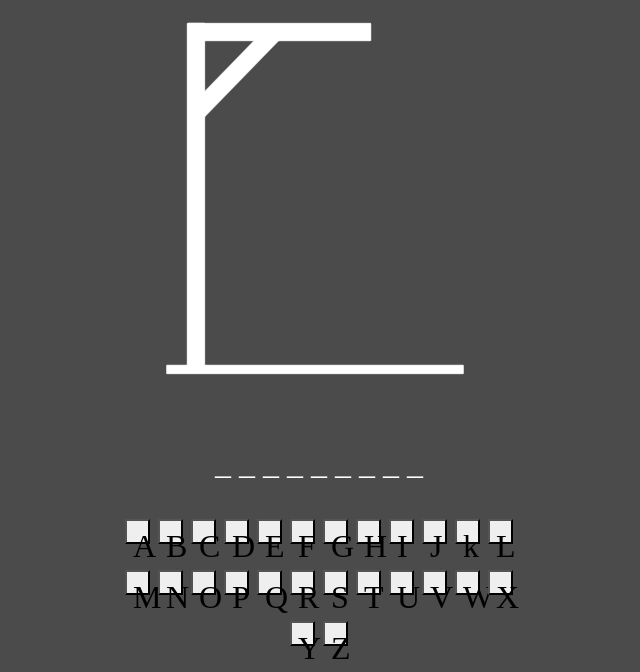
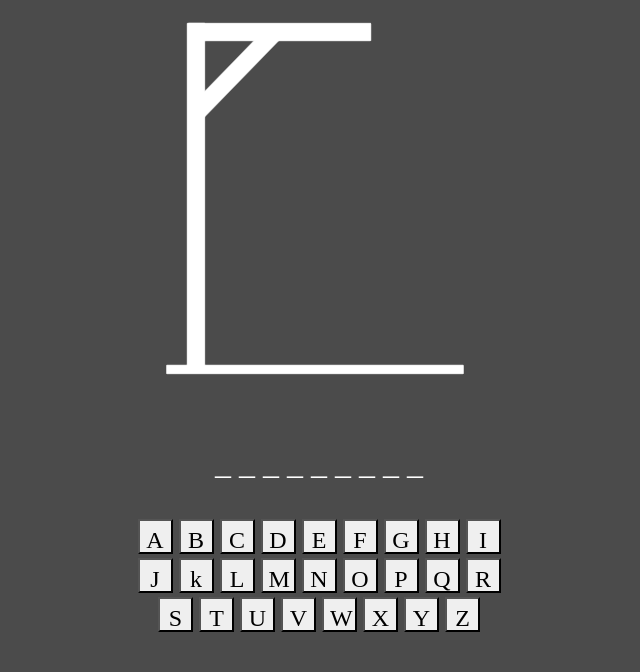
Before and after one commit to Tropicalbunny/FLASK, a Flask app: page /gameboard in a window 1280 px wide. Shown: the part 251-923 px from the top of the page, without its empty margins (321-961 px from the left). After the commit the page ends 883 px from the top, so only its background shows below. Run offline with Flask 3, Linux system fonts and the light colour scheme; data that the repository does not hold is empty; some libraries are stand-ins or nearby versions; some web fonts are replaced.

Commit message:
Minor aesthetic changes

```diff
--- a/app.py
+++ b/app.py
@@ -157,7 +157,7 @@ def login():
             if check_password_hash(usernameCheck["password"], password1):
                 session["user"] = request.form.get("username").lower()
                 flash("Welcome Back! {}".format(request.form.get("username")), category='pass')
-                return redirect(url_for("profile", username=username))
+                return redirect(url_for("profile", username=session["user"]))
             else:
                 flash("username and/or password is incorrect", category="fail")
 
@@ -191,17 +191,25 @@ def signup():
             }
             coll.insert_one(newInfo)
             session["user"] = request.form.get("username").lower()
-            return render_template("profile.html", username=username)
+            return redirect(url_for("profile", username=session["user"]))
 
 
     return render_template('signup.html', boolean=True)
+
+# used to logout the game
+@app.route("/logout")
+def logout():
+    flash("you have been logged out", category="pass")
+    session.pop("user")
+    return redirect(url_for("login"))
 
 
 @app.route("/profile/<username>", methods=["GET","POST"])
 def profile(username):
     username = coll.find_one({"username": session["user"]})["username"]
-    return render_template("profile.html", username=username)
-
+    if session["user"]:
+        return render_template("profile.html", username=session["user"])
+    return render_template(url_for("login"))
 
 if __name__ == "__main__":
     app.run(debug=True)
--- a/static/css/styles.css
+++ b/static/css/styles.css
@@ -164,7 +164,6 @@ TAKEN FROM MY PROJECT 1 https://github.com/Tropicalbunny/MyRepo/tree/main
 #hangman-image-outer {
     width:410px ;
     height: 410px ;
-
     margin: auto;
     margin-top: 50px;
 }
@@ -190,12 +189,12 @@ TAKEN FROM MY PROJECT 1 https://github.com/Tropicalbunny/MyRepo/tree/main
     margin-top: 30px;
     width:400px;
     height:150px;
-    font-size: xx-large;
+    font-size: x-large;
     text-align: center;
 }
 .guess-button{
-    width: 25px;
-    height: 25px;
+    width: 35px;
+    height: 35px;
 
 }
 .guess-button:hover{
```
